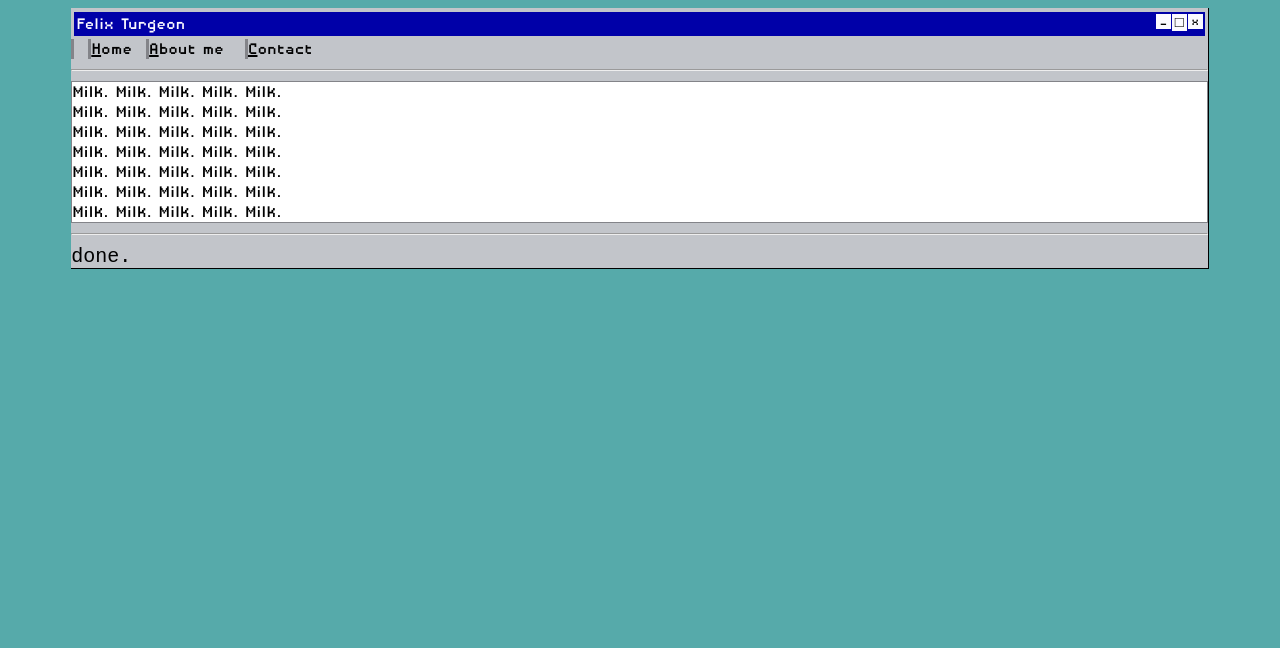
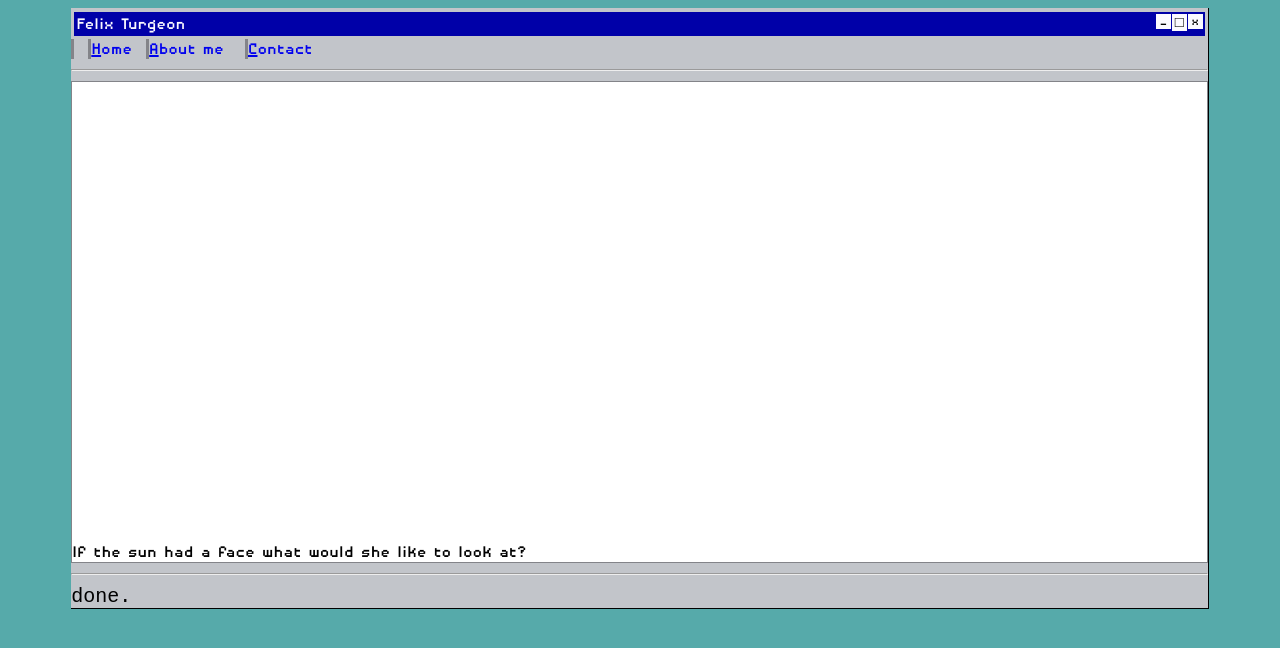
Before and after one commit to fearfulfelix/fearfulfelix.github.io, a plain HTML site: page index.html in a window 1280 px wide. Drawn offline with Linux system fonts and the light colour scheme.

Commit message:
more links, less milk.

```diff
--- a/index.css
+++ b/index.css
@@ -11,7 +11,7 @@ font-size: 20px;
 padding-top:1px;
 border-right:solid;
 border-bottom:solid;
-border-width: 1px;
+border-width: 1.5px;
 border-color:black;
 }
 .winTitle{
@@ -31,6 +31,31 @@ border-color:black;
     color:#000000;
     text-align: center;
 }
+.WinNavigationItem:hover{
+    border-left:solid;
+    border-bottom:solid;
+    border-bottom-width:1px;
+    border-width:3px;
+    border-color:#838489;
+    animation-name: NavigationItemOnHover;
+    animation-duration: 0.5s;
+}
+@keyframes NavigationItemOnHover{
+ 0%{
+    border-left:solid;
+    border-width: 3px;
+    border-bottom:solid;
+    border-bottom-width:0px;
+    border-color:#838489;
+ }
+ 100%{
+    border-left:solid;
+    border-bottom:solid;
+    border-bottom-width:0.5px;
+    border-width:3px;
+    border-color:#838489;
+ }
+}
 .WinNavigationItem{
     border-left:solid;
     border-width: 3px;
@@ -41,7 +66,16 @@ border-color:black;
     border-width:1px;
     border-color:#838489;
     background: white;
+    position: relative;
+
 }
 body{
     background: #56AAAA;
 }
+a:link{
+    text-decoration: none;
+}
+a:visited{
+    text-decoration: none;
+    color:black;
+}
--- a/index.html
+++ b/index.html
@@ -11,50 +11,15 @@
             </div>
             <div class="winNavigation">
             <span class="WinNavigationItem"></span>&nbsp;
-            <span class="WinNavigationItem"> <u>H</u>ome</span>&nbsp;
-            <span class="WinNavigationItem"> <u>A</u>bout me</span> &nbsp;
-            <span class="WinNavigationItem"> <u>C</u>ontact</span>
+            <span class="WinNavigationItem"> <a href=#><u>H</u>ome</a></span>&nbsp;
+            <span class="WinNavigationItem"> <a href=#><u>A</u>bout me</a></span> &nbsp;
+            <span class="WinNavigationItem"> <a href=#><u>C</u>ontact</a></span>
             </div>
             <hr>
 
             <div class="webContent">
-                Milk.
-                Milk.
-                Milk.
-                Milk.
-                Milk.
-                <br>
-                Milk.
-                Milk.
-                Milk.
-                Milk.
-                Milk.
-                <br>  Milk.
-                Milk.
-                Milk.
-                Milk.
-                Milk.
-                <br>  Milk.
-                Milk.
-                Milk.
-                Milk.
-                Milk.
-                <br>  Milk.
-                Milk.
-                Milk.
-                Milk.
-                Milk.
-                <br>  Milk.
-                Milk.
-                Milk.
-                Milk.
-                Milk.
-                <br>  Milk.
-                Milk.
-                Milk.
-                Milk.
-                Milk.
-                <br>
+                <br><br><br><br><br><br><br><br><br><br><br><br><br><br><br><br><br><br><br><br><br><br><br>
+                If the sun had a face what would she like to look at?
             </div>
             <hr>
             <div style="font-family:'Courier New', Courier, monospace;">done.</div>
```
